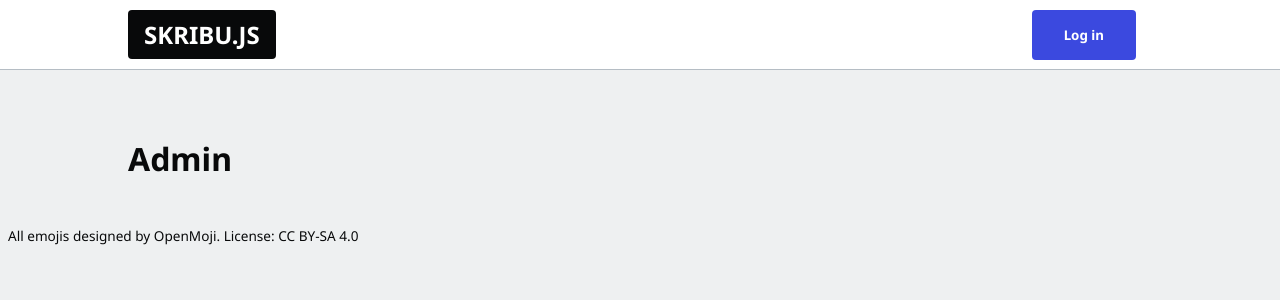
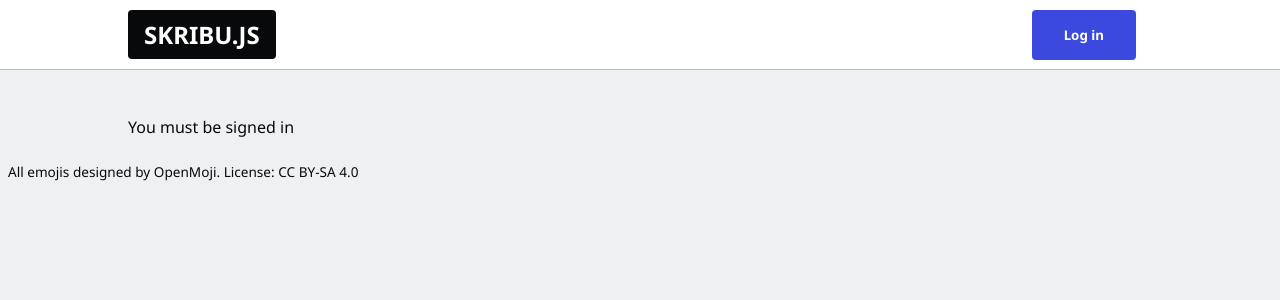
Before and after one commit to Lucxjo/Skribu.js, a Next.js app: page /admin in a window 1280 px wide. Shown: the top 300 px of the page. Built offline with nearby package versions, Linux system fonts and the light colour scheme; no server answers.

Commit message:
Added an auth check component

```diff
--- /dev/null
+++ b/components/AuthCheck.tsx
@@ -0,0 +1,12 @@
+/** @format */
+
+import Link from 'next/link';
+import { useContext } from 'react';
+import { UserContext } from '../lib/context';
+
+export default function AuthCheck(props: any) {
+	const { username } = useContext(UserContext);
+	return username
+		? props.children
+		: props.fallback || <Link href="/auth">You must be signed in</Link>;
+}
--- a/pages/admin/index.tsx
+++ b/pages/admin/index.tsx
@@ -1,7 +1,12 @@
+/** @format */
+import AuthCheck from "../../components/AuthCheck";
+
 export default function AdminPage({}) {
-    return (
-        <main>
-            <h1>Admin</h1>
-        </main>
-    )
+	return (
+		<main>
+			<AuthCheck>
+                <div></div>
+            </AuthCheck>
+		</main>
+	);
 }
```
